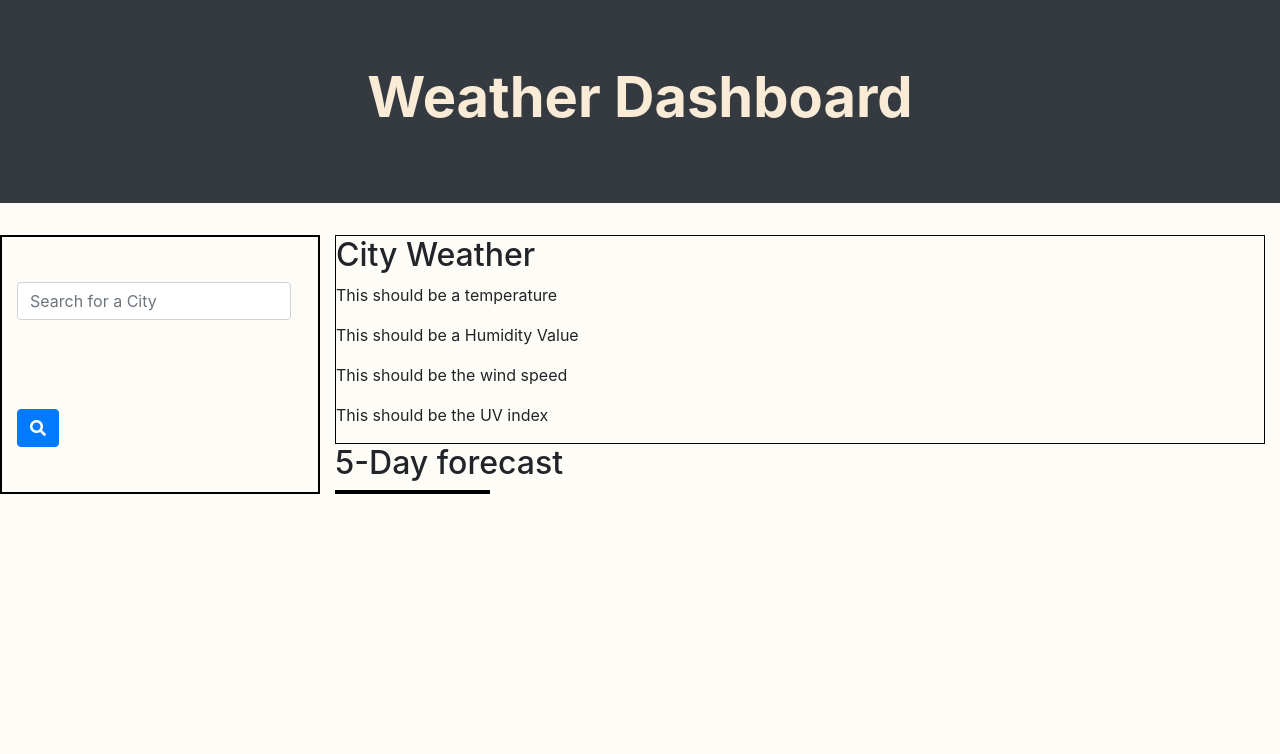
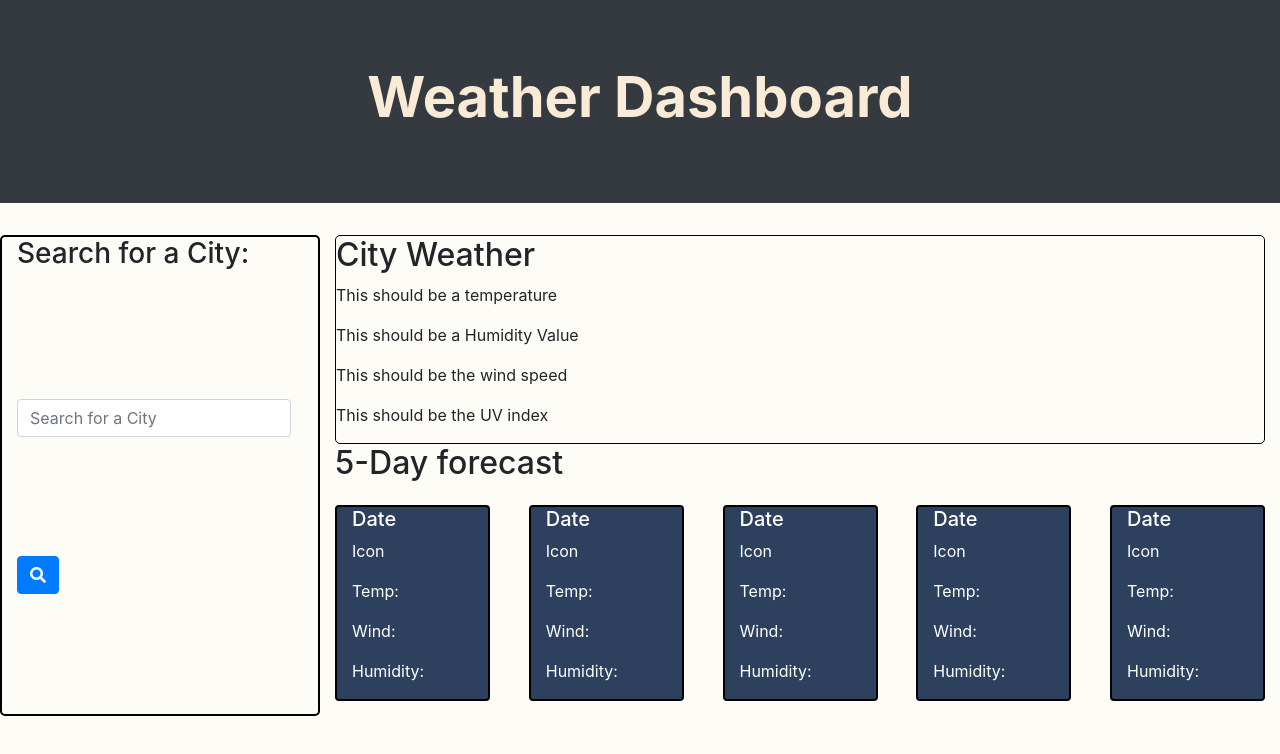
Before and after one commit to Will-Neal/Realtime-Weather-App, a plain HTML site: page index.html in a window 1280 px wide. Drawn offline with nearby package versions, Linux system fonts and the light colour scheme.

Commit message:
Wrote second API call to get UV index and daily forecast

```diff
--- a/assets/script.js
+++ b/assets/script.js
@@ -12,6 +12,7 @@ var cityMoist = document.querySelector("#cityHumidity")
 var cityWind = document.querySelector("#cityWind")
 var citySun = document.querySelector("#cityUV")
 
+//call main API
 function getForecast(){
     fetch(apiURL + apiKey)
     .then(function(response){
@@ -26,6 +27,20 @@ function getForecast(){
         cityMoist.textContent = "Humidity: " + data.list[0].main.humidity + "%"
         cityWind.textContent = "Wind Speed: " + data.list[0].wind.speed + "MPH"
         citySun.textContent = "UV Index: "
+
+
+        var lat = data.city.coord.lat
+        var lon = data.city.coord.lon
+        var oneCallURL = "https://api.openweathermap.org/data/2.5/onecall?lat="+ lat + "&lon=" + lon + "&appid=" + apiKey;
+        fetch(oneCallURL)
+        .then(function(secondResponse){
+            return secondResponse.json()
+        .then(function(oneCallData){
+            console.log("this is the one call data below")
+            console.log(oneCallData)
+            citySun.textContent = "UV Index: " + oneCallData.current.uvi
+            })
+        })
     })
 }
 
--- a/assets/style.css
+++ b/assets/style.css
@@ -21,13 +21,26 @@ body {
 .input-group {
     display: row;
     border: black solid 2px;
-    align-items: center;
+    border-radius: 5px;
+    justify-content: start;
+    align-items: flex-start;
 }
+
 
 .city-weather {
     border: black 1px solid;
+    border-radius: 5px;
 }
 
-.day-1 {
+.forecast-container {
+    padding: 15px;
+    justify-content: space-between;
+
+}
+
+.day {
+    background-color: rgba(12, 36, 71, 0.863);
+    color: white;
     border: solid black 2px;
+    border-radius: 4px;
 }
--- a/index.html
+++ b/index.html
@@ -17,6 +17,7 @@
     </header>
 <div class=app-wrap>
     <div class="input-group col-3">
+        <h3>Search for a City:</h3>
         <div class="form-outline">
           <input type="search" id="form1" class="form-control" placeholder="Search for a City"/>
           <!-- <label class="form-label" for="form1">Search</label> -->
@@ -36,9 +37,42 @@
         </div>
         <div class="forecast">
             <h2>5-Day forecast</h2>
-
-            <div class="day-1 col-2">
-
+            <div class="forecast-container row">
+                <div class="day day-1 col-2">
+                    <h5 id="forecastDate">Date</h5>
+                    <p id="forecastIcon">Icon</p>
+                    <p id="forecastTemp">Temp: </p>
+                    <p id="forecastWind">Wind: </p>
+                    <p id="forecastHumidity">Humidity: </p>
+                </div>
+                <div class="day day-2 col-2">
+                    <h5 id="forecastDate">Date</h5>
+                    <p id="forecastIcon">Icon</p>
+                    <p id="forecastTemp">Temp: </p>
+                    <p id="forecastWind">Wind: </p>
+                    <p id="forecastHumidity">Humidity: </p>
+                </div>
+                <div class="day day-3 col-2">
+                    <h5 id="forecastDate">Date</h5>
+                    <p id="forecastIcon">Icon</p>
+                    <p id="forecastTemp">Temp: </p>
+                    <p id="forecastWind">Wind: </p>
+                    <p id="forecastHumidity">Humidity: </p>
+                </div>
+                <div class="day day-4 col-2">
+                    <h5 id="forecastDate">Date</h5>
+                    <p id="forecastIcon">Icon</p>
+                    <p id="forecastTemp">Temp: </p>
+                    <p id="forecastWind">Wind: </p>
+                    <p id="forecastHumidity">Humidity: </p>
+                </div>
+                <div class="day day-5 col-2">
+                    <h5 id="forecastDate">Date</h5>
+                    <p id="forecastIcon">Icon</p>
+                    <p id="forecastTemp">Temp: </p>
+                    <p id="forecastWind">Wind: </p>
+                    <p id="forecastHumidity">Humidity: </p>
+                </div>
             </div>
         </div>
     </div>
```
